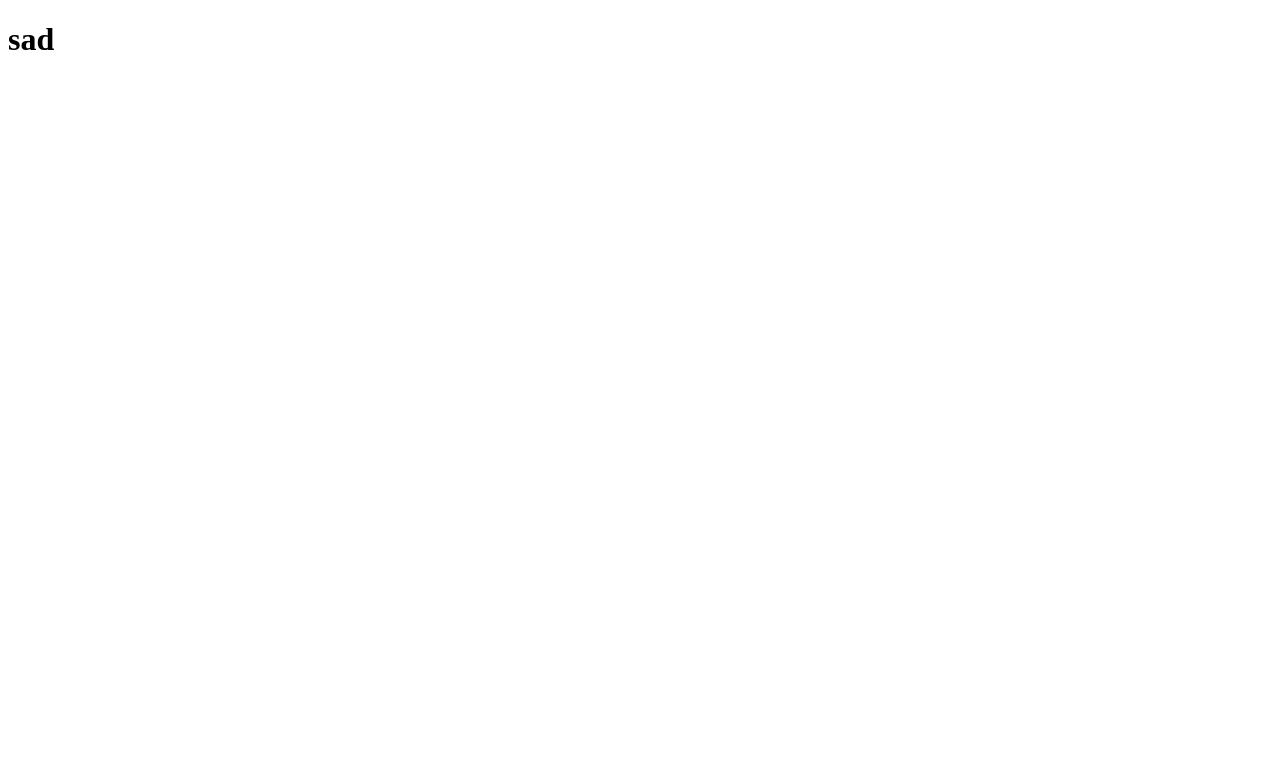
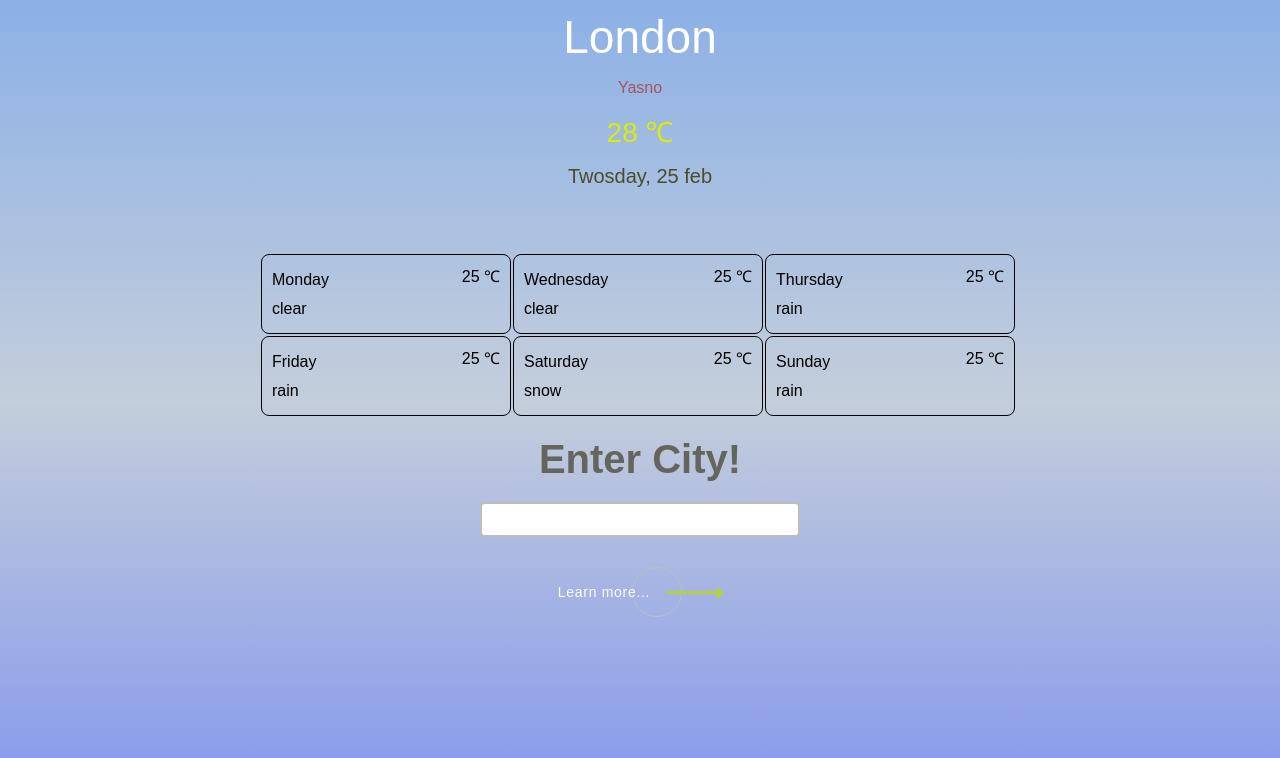
Before and after one commit to Sacramental48/The-Weather, a Vue app: page / in a window 1280 px wide. Before the commit this address had no page. Shown: the top 758 px of the page. Built offline with nearby package versions, Linux system fonts and the light colour scheme.

Commit message:
added first test layout for weather

```diff
--- a/package.json
+++ b/package.json
@@ -7,6 +7,7 @@
     "build": "vue-cli-service build"
   },
   "dependencies": {
+    "axios": "^1.2.1",
     "core-js": "^3.8.3",
     "vue": "^3.2.13",
     "vue-router": "^4.0.3",
--- a/src/App.vue
+++ b/src/App.vue
@@ -1,11 +1,12 @@
 <template>
-    <div>
-        <h1>sad</h1>
-    </div>
+    <MainLayout></MainLayout>
 </template>
 
 <script>
+import MainLayout from './layout/MainLayout.vue'
 export default {
-
+    components: {
+        MainLayout
+    }
 }
 </script>
--- /dev/null
+++ b/src/components/TheCurrentDay.vue
@@ -0,0 +1,89 @@
+<template>
+    <div class="weather">
+        <div class="current-day">
+            <div class="current-day__city center">London</div>
+            <div class="current-day__discription center">Yasno</div>
+            <div class="current-day__temperature center">28 &#8451;</div>
+            <div class="current-day__month center">Twosday, 25 feb</div>
+        </div>
+        <div class="another-day">
+            <div class="another-day__one box">
+                <div class="left">
+                    <p>Monday</p>
+                    <span>clear</span>
+                </div>
+                <div class="rigth">
+                    <div>25 <span>&#8451;</span></div>
+                </div>
+            </div>
+            <div class="another-day__two box">
+                <div class="left">
+                    <p>Wednesday</p>
+                    <span>clear</span>
+                </div>
+                <div class="rigth">
+                    <div>25 <span>&#8451;</span></div>
+                </div>
+            </div>
+            <div class="another-day__three box">
+                <div class="left">
+                    <p>Thursday</p>
+                    <span>rain</span>
+                </div>
+                <div class="rigth">
+                    <div>25 <span>&#8451;</span></div>
+                </div>
+            </div>
+            <div class="another-day__four box">
+                <div class="left">
+                    <p>Friday</p>
+                    <span>rain</span>
+                </div>
+                <div class="rigth">
+                    <div>25 <span>&#8451;</span></div>
+                </div>
+            </div>
+            <div class="another-day__five box">
+                <div class="left">
+                    <p>Saturday</p>
+                    <span>snow</span>
+                </div>
+                <div class="rigth">
+                    <div>25 <span>&#8451;</span></div>
+                </div>
+            </div>
+            <div class="another-day__six box">
+                <div class="left">
+                    <p>Sunday</p>
+                    <span>rain</span>
+                </div>
+                <div class="rigth">
+                    <div>25 <span>&#8451;</span></div>
+                </div>
+            </div>
+        </div>
+        <div class="city">
+            <h1 class="city-discribe">Enter City!</h1>
+            <div class="search">
+                <input type="text" id="city" class="city-name">
+                <div class="button">
+                    <div class="button__text">Learn more...</div>
+
+                    <div class="button__wrapper">
+                        <div class="button__arrow"></div>
+                        <div class="button__border-circle"></div>
+                        <div class="button__mask-circle">
+                        <div class="button__small-circle"></div>
+                        </div>
+                    </div>
+                </div>
+            </div>
+        </div>
+    </div>
+</template>
+
+<script>
+// import {ref} from 'vue'
+export default {
+}
+</script>
--- a/src/layout/MainLayout.vue
+++ b/src/layout/MainLayout.vue
@@ -1,11 +1,13 @@
 <template>
-    <div>
-    </div>
+    <TheCurrentDay></TheCurrentDay>
 </template>
 
 <script>
+import TheCurrentDay from '../components/TheCurrentDay.vue'
 export default {
-
+    components: {
+        TheCurrentDay
+    }
 }
 </script>
 
--- a/src/main.js
+++ b/src/main.js
@@ -2,5 +2,6 @@ import { createApp } from 'vue'
 import App from './App.vue'
 import router from './router'
 import store from './store'
+import './theme.css'
 
 createApp(App).use(store).use(router).mount('#app')
--- /dev/null
+++ b/src/theme.css
@@ -0,0 +1,218 @@
+* {
+    box-sizing: border-box;
+    margin: 0;
+    padding: 0;
+}
+
+body {
+    font-family: sans-serif;
+    font-size: 16px;
+    width: 100vw;
+    height: 100vh;
+    background-image: linear-gradient(rgba(25, 98, 206, 0.5), rgba(136, 157, 184, 0.5),rgba(11, 49, 218, 0.5));
+}
+
+
+
+.weather {
+    display: flex;
+    justify-content: center;
+    align-items: center;
+    flex-direction: column;
+}
+.current-day {
+    display: flex;
+    text-align: center;
+    flex-direction: column;
+    width: 50%;
+    margin: 10px 0px 50px 0px;
+    font-size: 20px;
+}
+.current-day__city {
+    font-size: 46px;
+    color: #fff;
+}
+.current-day__discription {
+    font-size: 16px;
+    color: rgb(163, 87, 87);
+}
+
+.current-day__temperature {
+    font-size: 28px;
+    color: rgb(221, 236, 4);
+}
+
+.current-day__month {
+    color: rgb(74, 77, 43);
+}
+
+.center {
+    margin-bottom: 15px;
+}
+/* ----------------------------------------------------------- */
+.another-day {
+    display: flex;
+    flex-wrap: wrap;
+    width: 760px;
+    /* border: 1px solid red; */
+    margin-bottom: 20px;
+}
+
+/* .box-up {
+    width: 200px;
+    height: 80px;
+    border: 1px solid black
+}
+
+.box-down {
+    width: 140px;
+    height: 80px;
+    border: 1px solid black
+} */
+
+.box {
+    display: flex;
+    justify-content: space-between;
+    margin: 1px;
+    width: 250px;
+    height: 80px;
+    cursor: pointer;
+    border: 1px solid black;
+    border-radius: 0.5rem;
+}
+
+.left {
+    display: flex;
+    flex-direction: column;
+    justify-content: space-around;
+    margin: 10px
+}
+
+.rigth {
+    margin: 10px;
+}
+
+.city-discribe {
+    font-size: 40px;
+    color: rgb(100, 102, 93);
+    margin-bottom: 20px;
+}
+
+.city {
+    display: flex;
+    align-items: center;
+    flex-direction: column;
+    width: 100%;
+}
+
+.search {
+    display: flex;
+    align-items: center;
+    flex-direction: column;
+    width: 100%;
+}
+
+.city-name {
+    display: block;
+    width: 25%;
+    height: 2.2rem;
+    padding: 0.375rem 0.75rem;
+    font-family: inherit;
+    font-size: 1rem;
+    font-weight: 600;
+    line-height: 1.5;
+    color: rgb(51, 155, 155);
+    background-color: #fff;
+    background-clip: padding-box;
+    border: 2px solid #bdbdbd;
+    border-radius: 0.25rem;
+    margin-bottom: 30px;
+}
+/* ======================================================== */
+.button {
+    display: flex;
+    cursor: pointer;
+    align-items: center;
+    padding-right: 40px;
+}
+.button {
+    display: flex;
+    cursor: pointer;
+    align-items: center;
+    padding-right: 40px;
+  }
+  .button:hover .button__border-circle {
+    transform: translateX(60px);
+  }
+  .button:hover .button__mask-circle {
+    -webkit-clip-path: circle(25px at 85px);
+            clip-path: circle(25px at 85px);
+  }
+
+  .button__text {
+    z-index: 1;
+    font-size: 14px;
+    margin-right: -18px;
+    color: #FAFAFA;
+    letter-spacing: 0.05em;
+  }
+
+  .button__wrapper {
+    position: relative;
+    display: flex;
+    align-items: center;
+  }
+
+  .button__arrow {
+    left: 35px;
+    height: 3px;
+    width: 50px;
+    display: flex;
+    position: absolute;
+    align-items: center;
+    background-color: #B3D23F;
+  }
+  .button__arrow:after {
+    content: "";
+    width: 0;
+    height: 0;
+    top: -5px;
+    right: -7px;
+    position: absolute;
+    border-top: 7px solid transparent;
+    border-bottom: 7px solid transparent;
+    border-left: 7px solid #B3D23F;
+  }
+
+  .button__border-circle {
+    width: 50px;
+    height: 50px;
+    border-radius: 50%;
+    border: 1px solid #BFBFBF;
+    transition: transform 987ms;
+  }
+
+  .button__mask-circle {
+    width: 50px;
+    height: 50px;
+    position: absolute;
+    border-radius: 50%;
+    display: flex;
+    align-items: center;
+    justify-content: center;
+    -webkit-clip-path: circle(25px);
+            clip-path: circle(25px);
+    transition: -webkit-clip-path 987ms;
+    transition: clip-path 987ms;
+    transition: clip-path 987ms, -webkit-clip-path 987ms;
+  }
+
+  .button__small-circle {
+    width: 16px;
+    height: 16px;
+    border-radius: 50%;
+    transform: translateX(60px);
+    background-color: #B3D23F;
+  }
+
+  /* ============================================ */
--- a/vue.config.js
+++ b/vue.config.js
@@ -1,4 +1,5 @@
 const { defineConfig } = require('@vue/cli-service')
 module.exports = defineConfig({
-  transpileDependencies: true
+  transpileDependencies: true,
+
 })
```
Also changed, not shown: 1 other file (tests, documents, lock files or other folders).
